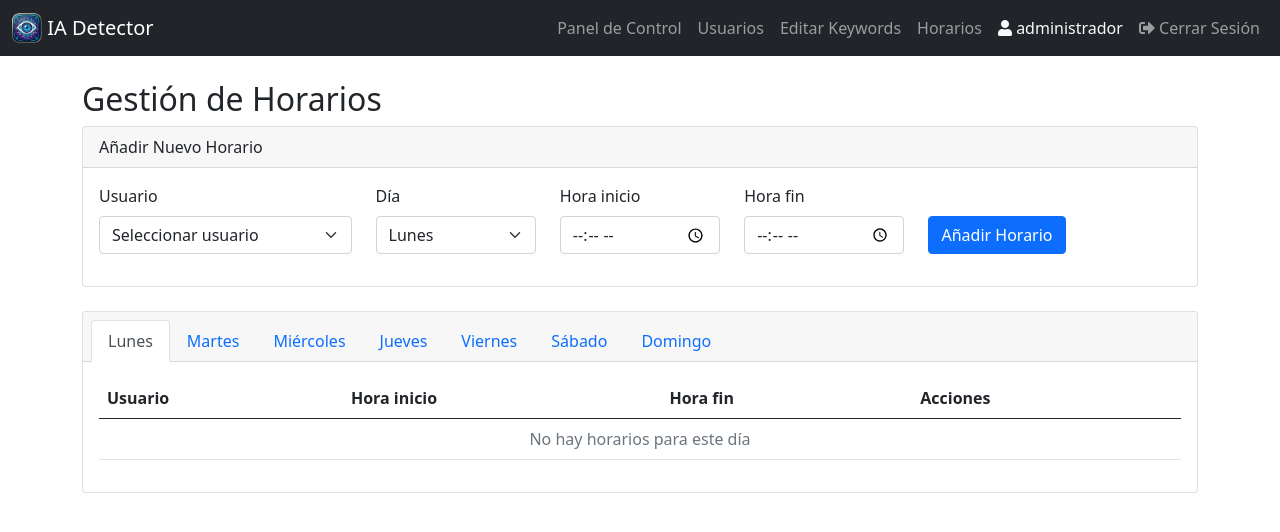
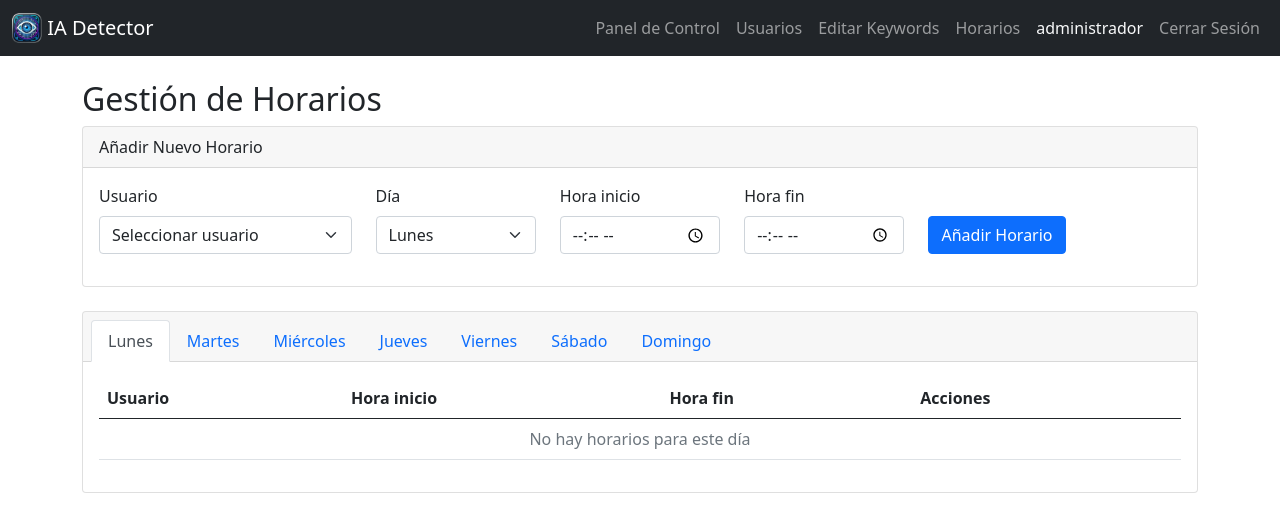
Before and after one commit to IvanBanhosPinheiro/Detector_Ia_Trabajo_Final, a Flask app: page /horarios in a window 1280 px wide. Shown: the top 532 px of the page. Run offline with Flask 3, Linux system fonts and the light colour scheme; a user stored in the database is signed in; some libraries are stand-ins or nearby versions.

```diff
--- a/Servidor/templates/base.html
+++ b/Servidor/templates/base.html
@@ -18,8 +18,7 @@
     {% block customcss %}
     {% endblock %}
 
-    <!-- Font Awesome para iconos -->
-    <link rel="stylesheet" href="{{ url_for('static', filename='lib/fontawesome/css/all.min.css') }}">
+
 </head>
 <body>
     <!-- Barra de navegación - incluida desde un archivo separado -->
```
Also changed, not shown: 19 other files.
